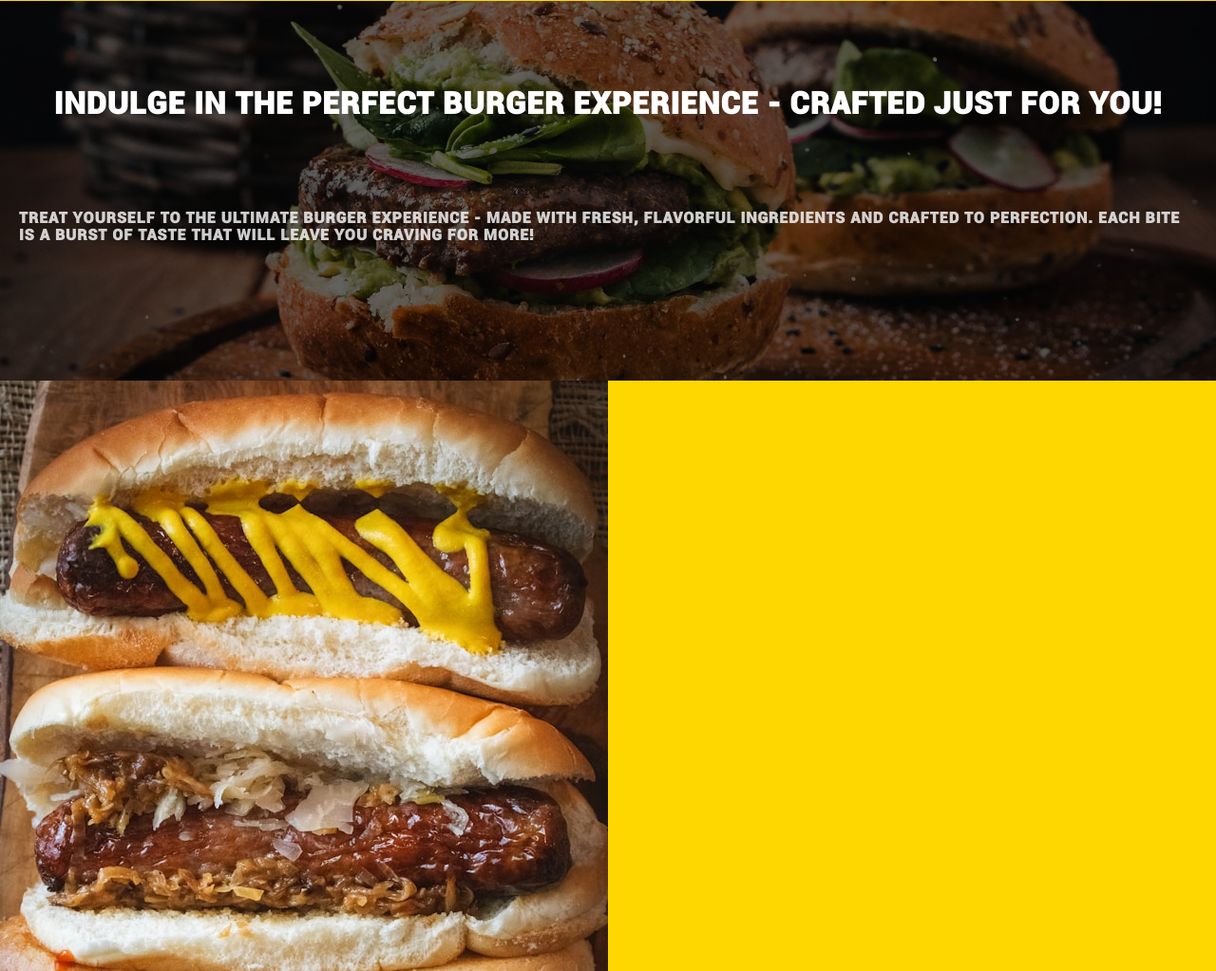
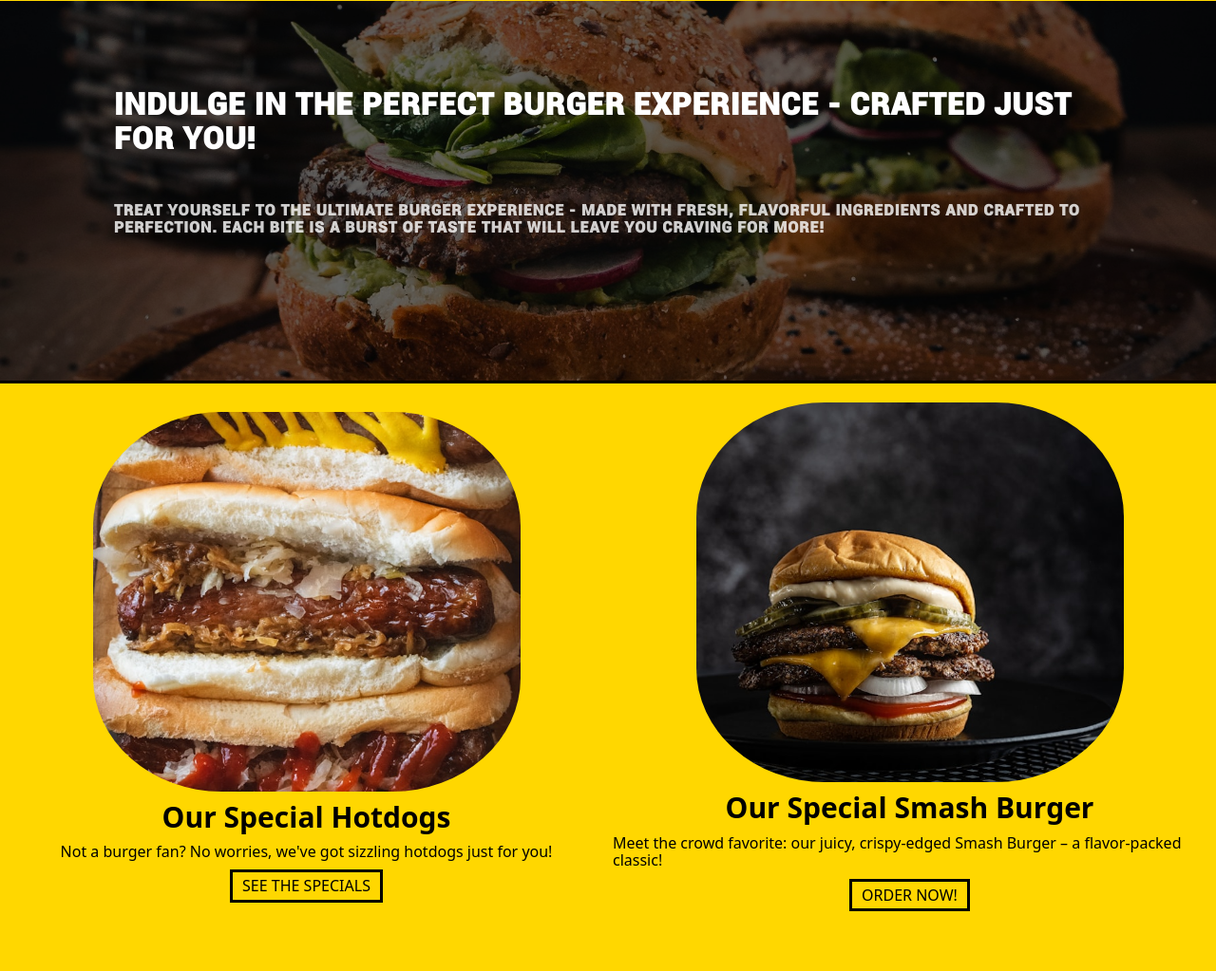
Before and after one commit to HamzaIbrahimi/Restaurant-Page, a website built with webpack: page src/template.html in a window 1280 px wide. Shown: the part 149-1172 px from the top of the page at 95% size. After the commit the page ends 1119 px from the top, so only its background shows below. Built offline with nearby package versions, Linux system fonts and the light colour scheme; a web font is replaced by a local one.

Commit message:
Style grid and adjust images

```diff
--- a/src/css/style.css
+++ b/src/css/style.css
@@ -72,11 +72,19 @@ button  {
     cursor: pointer;
     background-color: transparent;
     border: none;
+    padding: 5px 10px;
+    color: #000;
+    text-transform: uppercase;
+}
+
+button:hover {
+    color: gold;
+    background-color: #000;
 }
 
 #navbar #order {
     border: 3px solid black;
-    padding: 5px 15px;
+    padding: 5px 10px;
 }
 
 #navbar > *:hover {
@@ -88,10 +96,11 @@ button  {
 #hero_container {
     position: relative;
     background: black;
-    display: flex;
-    flex-direction: column;
-    justify-content: center;
-    align-items: center;
+}
+
+#hero_container > div {
+    margin: 0 100px;
+    min-width: 500px;
 }
 
 #hero_image {
@@ -112,7 +121,7 @@ button  {
     position: absolute;
     top: 50%;
     opacity: 0.8;
-    margin-top: 10px;
+
 }
 
  #img_text, #extra_img_text {
@@ -125,3 +134,32 @@ button  {
     word-wrap: break-word;
 
 }
+
+                    /* ----- Special Items Grid ----- */
+#special_items_grid {
+    margin-top: 10px;
+    display: grid;
+    grid-template-columns: 0.5fr 0.5fr;
+    gap: 10px;
+    padding: 10px;
+
+}
+
+#special_items_grid img {
+    width: 450px;
+    height: 400px;
+    object-fit: cover;
+    border-radius: 30%;
+}
+
+#special_items_grid > div {
+    display: flex;
+    justify-content: center;
+    align-items: center;
+    flex-direction: column;
+    gap: 10px;
+}
+#special_items_grid > div > div:nth-child(2) {
+    font-size: 30px;
+    font-weight: 700;
+}
```
